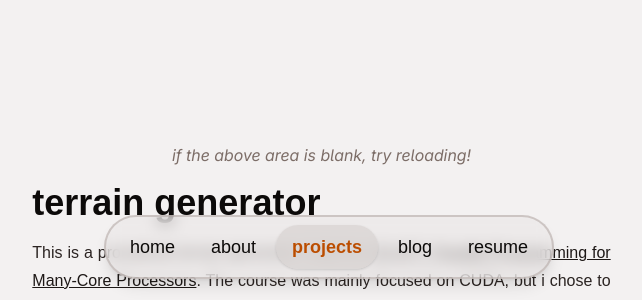
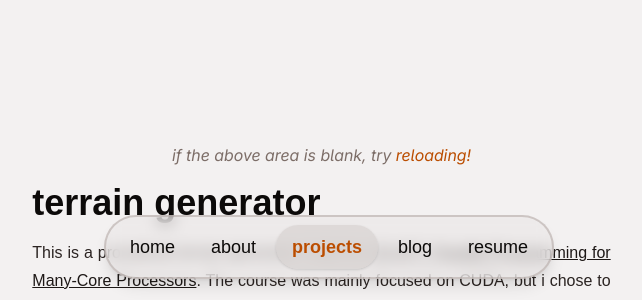
Before and after one commit to loimabean/loim-dev-svelte, a SvelteKit app: page /projects/terrain in a window 1280 px wide. Shown: the part 497-797 px from the top of the page, without its empty margins (311-953 px from the left). Built offline with nearby package versions, Linux system fonts and the light colour scheme; no server answers; a web font is replaced by a local one.

Commit message:
feat(terrain): better canvas aspect ratio, reload link
lock to 75dvh height so that on all devices it takes up most of the view

also, add a link to reload the page because i still haven't fixed that
bug. lol

```diff
--- a/src/routes/projects/terrain/+page.svelte
+++ b/src/routes/projects/terrain/+page.svelte
@@ -16,10 +16,11 @@
 />
 
 <main class="flex h-full w-full flex-col items-center">
-	<canvas class="h-full max-h-[75dvh] w-full rounded-xl" id="canvas"></canvas>
+	<canvas class="h-[75dvh] w-full rounded-xl" id="canvas"></canvas>
 	<!-- TODO: fix breakage when user leaves and reenters page in SPA -->
 	<p role="note" class="mt-4 text-taupe-500 italic dark:text-taupe-400">
-		if the above area is blank, try reloading!
+		if the above area is blank, try
+		<a href="/projects/terrain" class="link" data-sveltekit-reload>reloading!</a>
 	</p>
 	<article>
 		<h1 class="mt-4 mb-4 text-4xl font-extrabold">terrain generator</h1>
```
